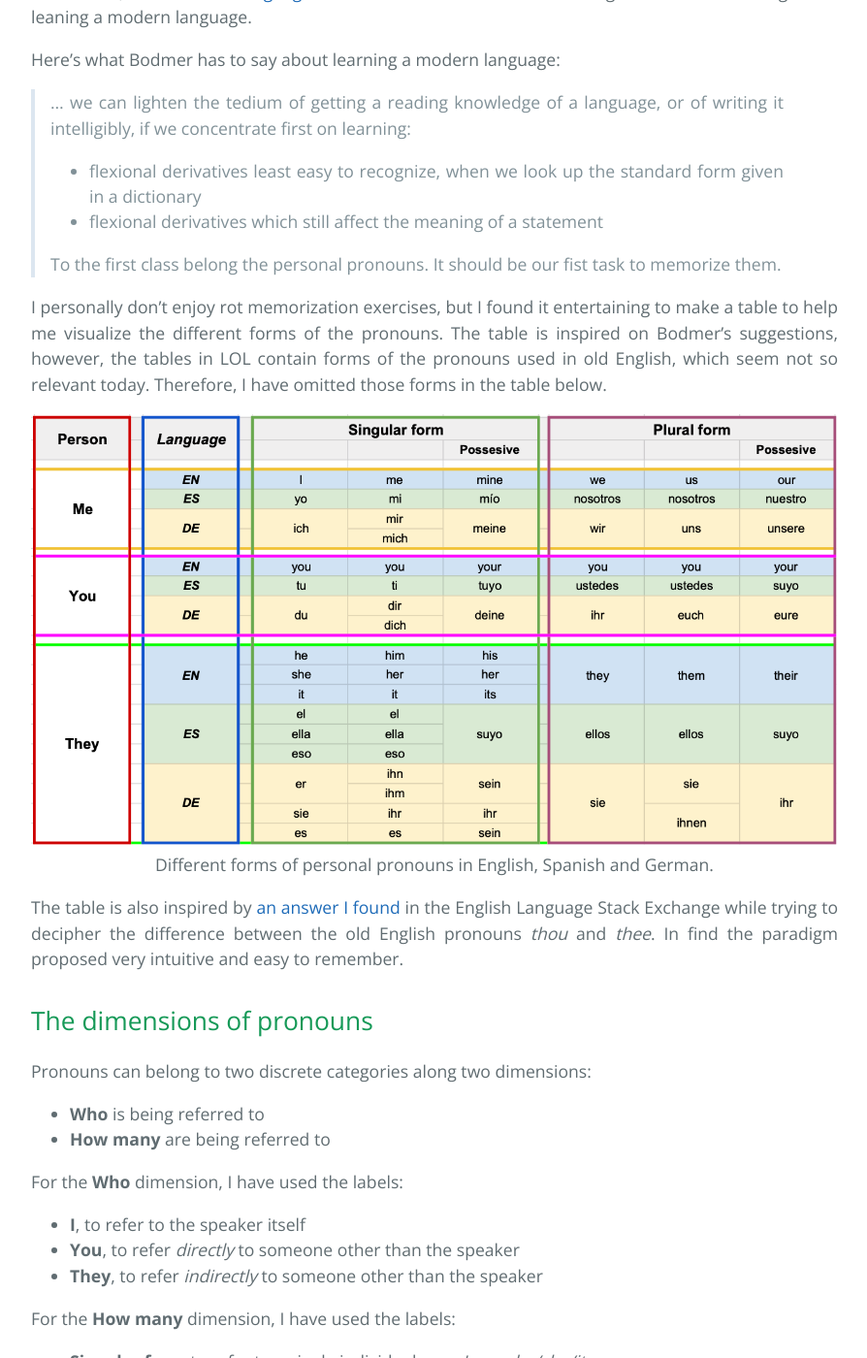
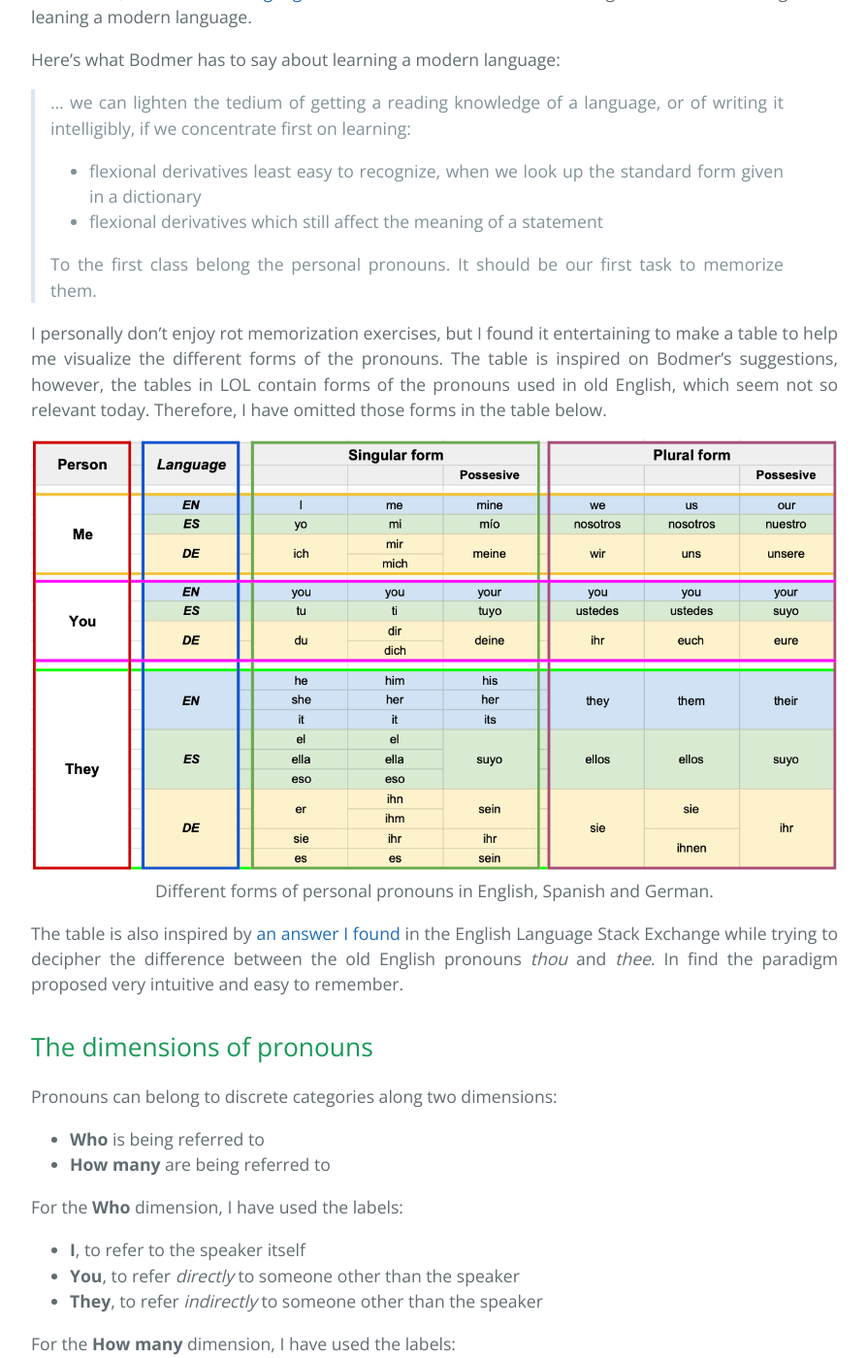
Before and after one commit to pgpbpadilla/pgpbpadilla.github.io, a Jekyll site: the page built from language/_posts/2021-06-14-bodmer-lol-pronouns.liquid.md, in a window 1280 px wide and 1400 px high, scrolled down 433 px. Shown: the whole window at 97% size, without its empty margins (192-1086 px from the left). Built offline with Jekyll 4.4.1, drawn with Linux system fonts in a browser that asks for light colours; comment, search, counter and statistics services are not loaded.

Commit message:
fix: usr: typos und grammatik

```diff
--- a/language/_posts/2021-06-14-bodmer-lol-pronouns.liquid.md
+++ b/language/_posts/2021-06-14-bodmer-lol-pronouns.liquid.md
@@ -18,7 +18,7 @@
 > given in a dictionary
 > - flexional derivatives which still affect the meaning of a statement
 >
-> To the first class belong the personal pronouns. It should be our fist task to memorize
+> To the first class belong the personal pronouns. It should be our first task to memorize
 > them.
 
 I personally don't enjoy rot memorization exercises, but I found it entertaining to
@@ -41,7 +41,7 @@
 
 ## The dimensions of pronouns
 
-Pronouns can belong to two discrete categories along two dimensions:
+Pronouns can belong to discrete categories along two dimensions:
 
 - **Who** is being referred to
 - **How many** are being referred to
```
